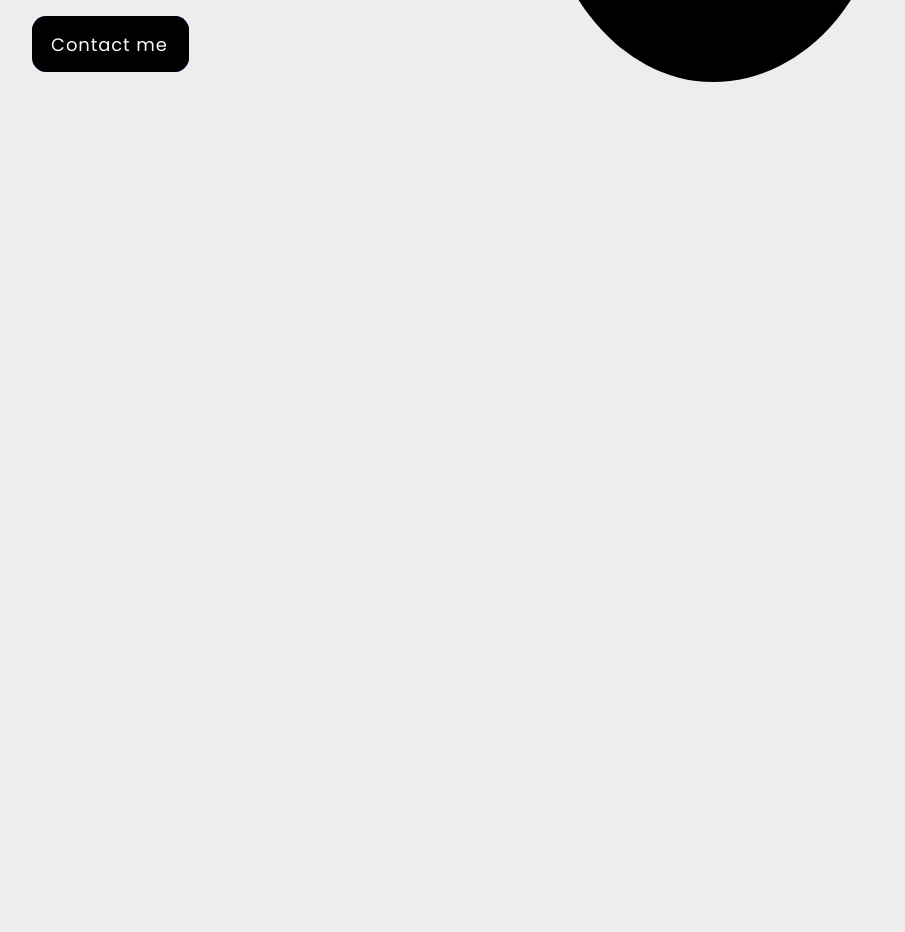
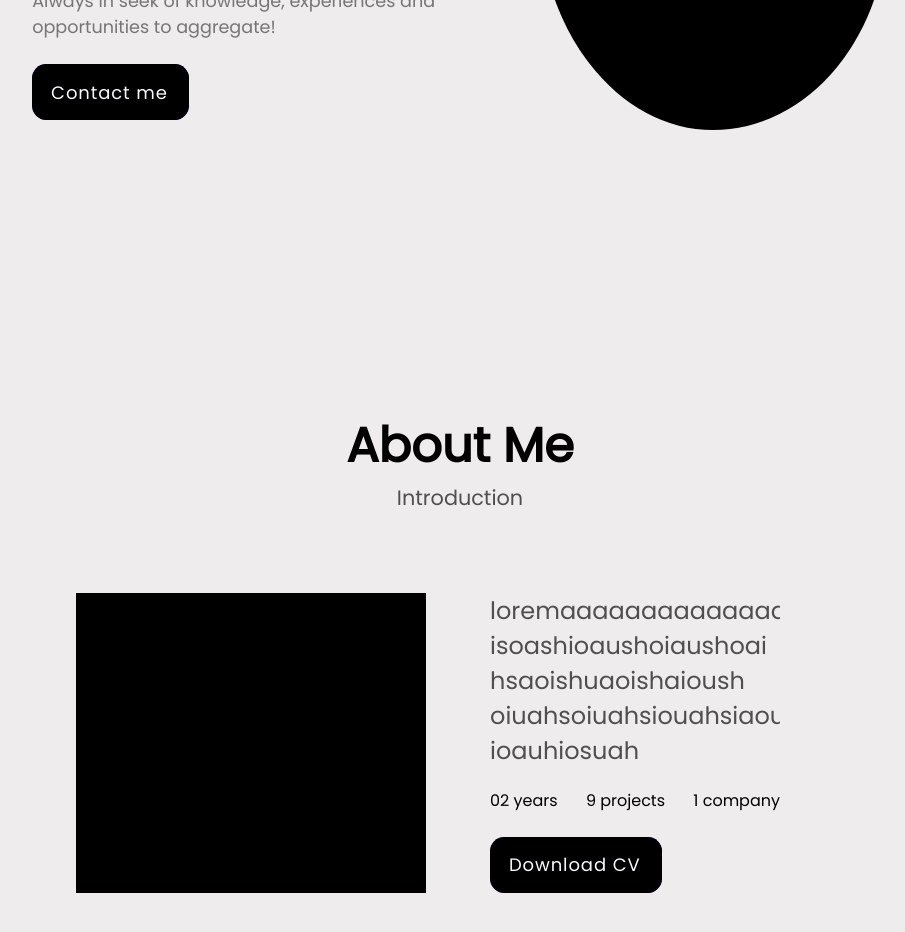
Before and after one commit to PedroMilani04/pedro-portfolio, a React (Create React App) app: page / in a window 1280 px wide. Shown: the part 460-1392 px from the top of the page, without its empty margins (180-1085 px from the left). Before the commit the page ends 800 px from the top, so only its background shows below. Built offline with nearby package versions, Linux system fonts and the light colour scheme.

Commit message:
added "about me" component

```diff
--- /dev/null
+++ b/src/components/AboutMe.js
@@ -0,0 +1,26 @@
+import "../css/AboutMe.css"
+
+export default function AboutMe() {
+    return (
+        <div className="all">
+        <div className="aboutall">
+            <div className="top">
+                <div className="aboutme">About Me</div>
+                <div className="intro">Introduction</div>
+            </div>
+            <div className="personalinfo">
+            <div className="image"></div>
+            <div className="personalinfochild">
+                <div className="summary"> loremaaaaaaaaaaaaaaaaaaaaaasaosuhaoushaoh isoashioaushoiaushoai hsaoishuaoishaioush oiuahsoiuahsiouahsiaouhs ioauhiosuah </div>
+                <div className="cards">
+                    <div className="years">02 years</div>
+                    <div className="projects">9 projects</div>
+                    <div className="companies">1 company</div>
+                </div>
+                <button className="cv"><span>Download CV</span></button>
+                </div>
+            </div>
+        </div>
+        </div>
+    )
+}
--- a/src/components/App.js
+++ b/src/components/App.js
@@ -2,12 +2,14 @@
 import '../css/App.css';
 import Navbar from './Navbar';
 import Info from './Info';
+import AboutMe from './AboutMe';
 
 function App() {
   return (
     <div className="App">
         <Navbar></Navbar>
         <Info></Info>
+        <AboutMe></AboutMe>
     </div>
   );
 }
--- a/src/components/Info.js
+++ b/src/components/Info.js
@@ -1,6 +1,7 @@
 import "../css/Info.css"
 
 function Info() {
+
     return (
         <div className="info">
             <div className="info1">
--- a/src/components/Navbar.js
+++ b/src/components/Navbar.js
@@ -5,7 +5,6 @@ function Navbar() {
     const [isActive, setIsActive] = useState(false);
 
     function handleClick() {
-        // 👇️ toggle isActive state on click
         setIsActive(isActive => !isActive);
       };
 
--- /dev/null
+++ b/src/css/AboutMe.css
@@ -0,0 +1,108 @@
+.all {
+    display: flex;
+    justify-content: center;
+}
+
+
+.aboutall {
+    margin-top: 35vh;
+    margin-bottom: 45vh;
+    justify-content: center;
+    width: 60%;
+    font-family: 'Poppins', sans-serif;
+}
+
+.aboutme {
+    font-size: 3rem;
+    color: black;
+    font-weight: 700;
+    text-align: center;
+}
+
+.intro {
+    font-size: 1.3rem;
+    color: rgb(80, 79, 79);
+    text-align: center;
+    margin-bottom: 10vh;
+}
+
+.summary {
+    font-size: 1.5rem;
+    color: rgb(80, 79, 79);
+}
+
+.image {
+    width: 850px;
+    height: 300px;
+    background-color: black;
+    margin-right: 5vw;
+}
+
+.personalinfo {
+    display: flex;
+}
+
+.personalinfochild {
+    width: 55vw;
+    margin-right: 5vw;
+}
+
+.cards {
+    display: flex;
+    margin-top: 2.5vh;
+    justify-content: space-between;
+}
+
+
+.cv {
+
+    margin-top: 3vh;
+    position: relative;
+    font-family: inherit;
+    font-weight: 500;
+    font-size: 18px;
+    letter-spacing: 0.05em;
+    border-radius: 0.8em;
+    border: none;
+    background: linear-gradient(to right, #8e2de2, #4a00e0);
+    color: ghostwhite;
+    overflow: hidden;
+   }
+
+
+
+   .cv span {
+    position: relative;
+    z-index: 10;
+    transition: color 0.4s;
+    display: inline-flex;
+    align-items: center;
+    padding: 0.8em 1.2em 0.8em 1.05em;
+   }
+
+   .cv::before,
+   .cv::after {
+    position: absolute;
+    top: 0;
+    left: 0;
+    width: 100%;
+    height: 100%;
+    z-index: 0;
+   }
+
+   .cv::before {
+    content: "";
+    background: #000;
+    width: 120%;
+    left: -10%;
+    transform: skew(30deg);
+    transition: transform 0.4s cubic-bezier(0.3, 1, 0.8, 1);
+   }
+
+   .cv:hover::before {
+    transform: translate3d(100%, 0, 0);
+   }
+
+   .cv:active {
+    transform: scale(0.95);
+   }
--- a/src/css/Info.css
+++ b/src/css/Info.css
@@ -1,8 +1,10 @@
+
 .info {
     display: flex;
-    margin-top: 16vh;
+    margin-top: 22vh;
     justify-content: center;
     font-family: 'Poppins', sans-serif;
+
 }
 
 .img {
@@ -35,6 +37,7 @@
 }
 
 .clickme {
+
     margin-top: 3vh;
     position: relative;
     font-family: inherit;
@@ -105,6 +108,7 @@
     .info {
         flex-direction: column-reverse;
         margin: 10%;
+
     }
 
     .info1 {
@@ -119,6 +123,13 @@
         margin-left: 15%;
         margin-bottom: 5vh;
     }
+
+    .infodown {
+        margin-top: 170%;
+        flex-direction: column;
+    }
+
+
    }
 
    @media(max-width: 375px) {
@@ -132,6 +143,15 @@
 
     .about {
         font-size: .9rem;
+    }
+
+
+    .img {
+        margin-left: 10%;
+    }
+
+    .clickme {
+        margin-left: 22.5%;
     }
    }
 
@@ -152,5 +172,7 @@
         font-size: 3rem;
     }
 
-
+    .clickme {
+        margin-left: 11%;
+    }
    }
```
Also changed, not shown: src/css/Navbar.css (+2 -8 lines), src/css/App.css (line endings or trailing spaces).
